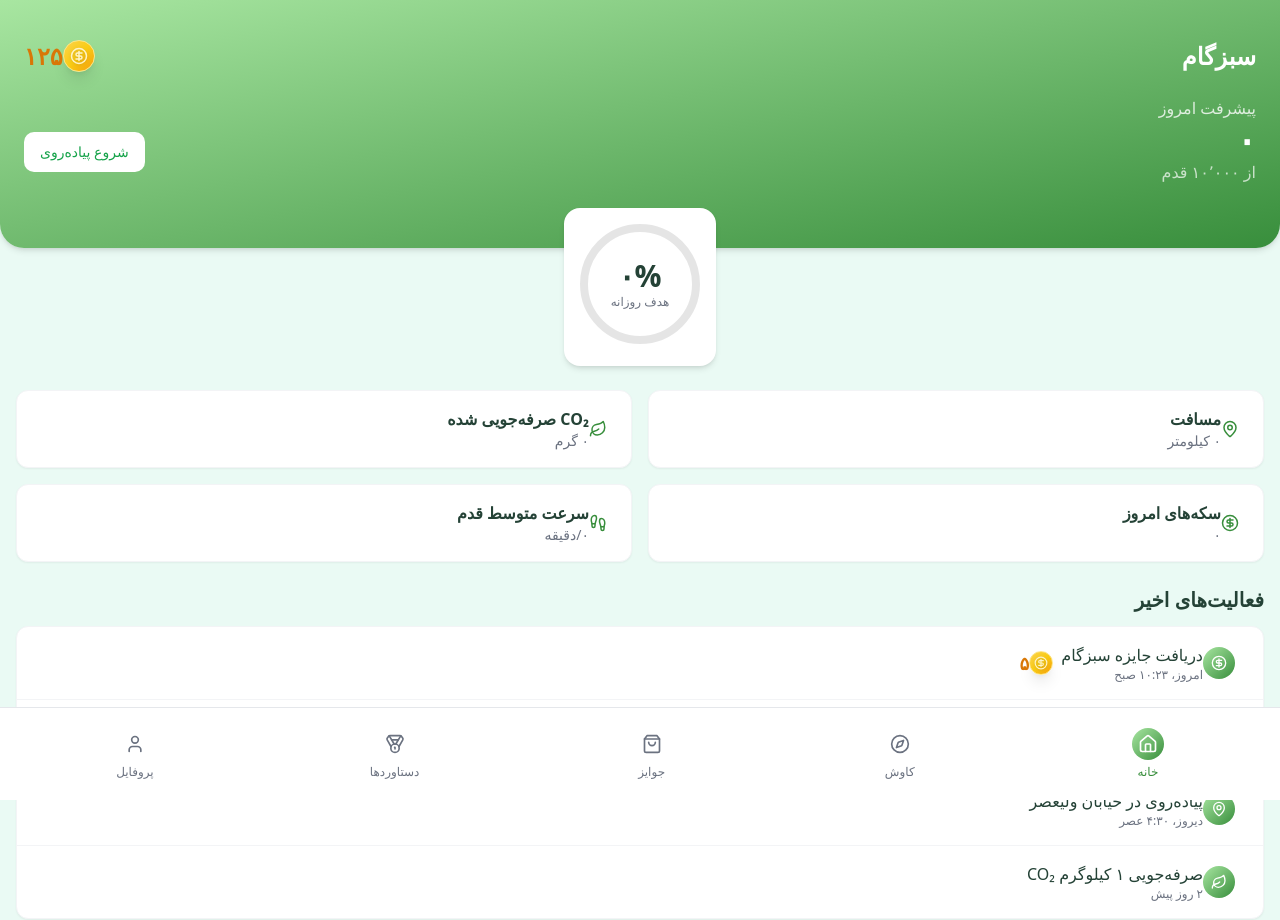
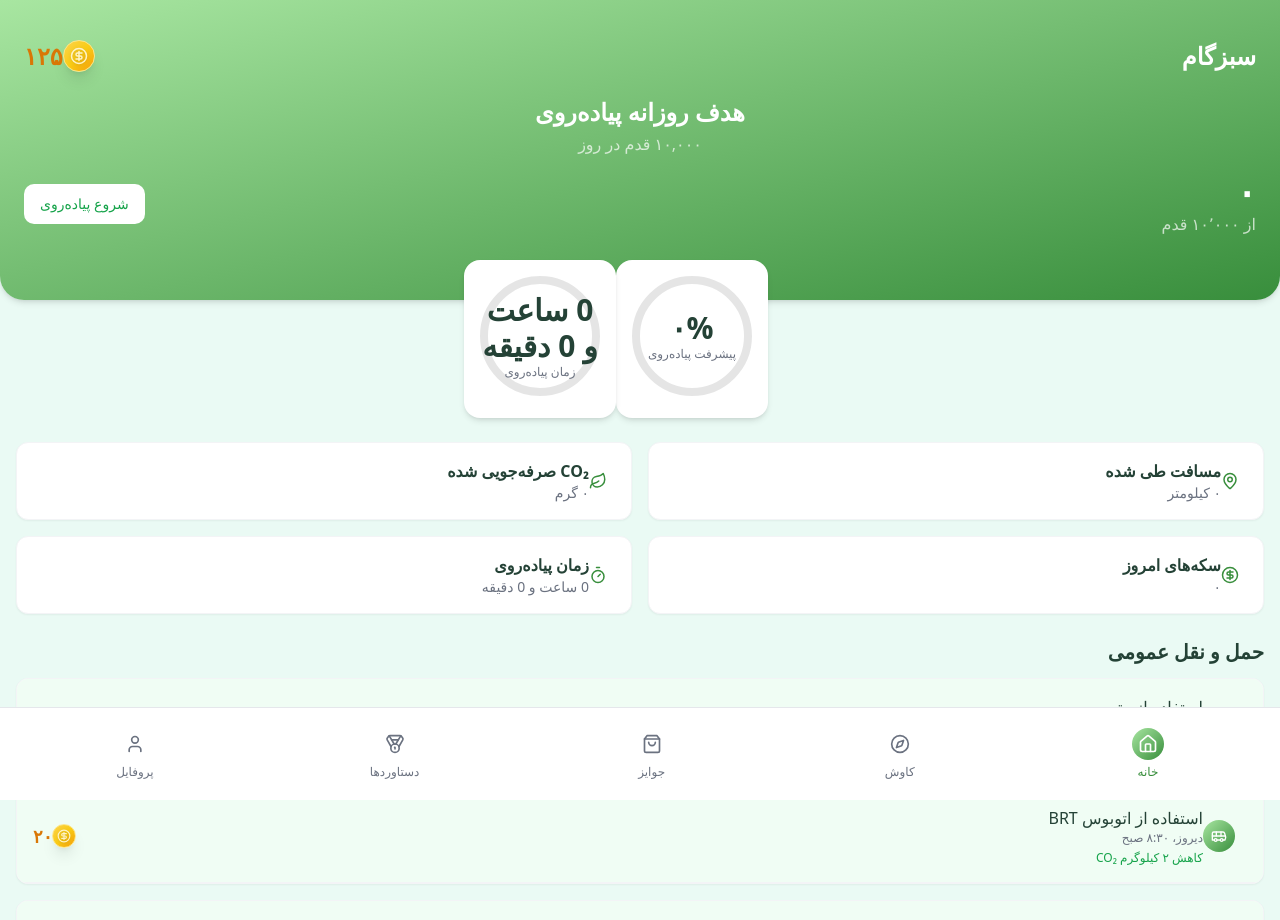
Before and after one commit to sotheso/SabzGam-main, a React (Vite) app: page / in a window 1280 px wide. Shown: the top 920 px of the page. Built offline with nearby package versions, Linux system fonts and the light colour scheme.

Commit message:
update HomeView

```diff
--- a/src/pages/ExplorePage.tsx
+++ b/src/pages/ExplorePage.tsx
@@ -51,6 +51,48 @@ export default function ExplorePage() {
               <EventCard key={index} event={event} />
             ))}
           </div>
+        </div>
+
+        {/* Metro Map */}
+        <div className="mb-6">
+          <h2 className="text-xl font-bold mb-3">نقشه مترو تهران</h2>
+          <Card className="p-4">
+            <div className="relative w-full h-[400px] rounded-lg overflow-hidden">
+              <img
+                src="/metro-map.jpg"
+                alt="نقشه مترو تهران"
+                className="w-full h-full object-cover"
+              />
+              <div className="absolute bottom-4 right-4 flex gap-2">
+                <Button size="sm" variant="secondary" className="bg-white/90 hover:bg-white">
+                  <MapPin size={16} className="ml-1" />
+                  نزدیک‌ترین ایستگاه
+                </Button>
+                <Button size="sm" variant="secondary" className="bg-white/90 hover:bg-white">
+                  <Navigation size={16} className="ml-1" />
+                  مسیریابی
+                </Button>
+              </div>
+            </div>
+            <div className="mt-4 grid grid-cols-2 gap-4">
+              <div className="bg-blue-50 p-3 rounded-lg">
+                <h3 className="font-bold text-blue-700 mb-2">خط ۱</h3>
+                <p className="text-sm text-blue-600">تجریش - کهریزک</p>
+              </div>
+              <div className="bg-red-50 p-3 rounded-lg">
+                <h3 className="font-bold text-red-700 mb-2">خط ۲</h3>
+                <p className="text-sm text-red-600">فرهنگسرا - صادقیه</p>
+              </div>
+              <div className="bg-green-50 p-3 rounded-lg">
+                <h3 className="font-bold text-green-700 mb-2">خط ۳</h3>
+                <p className="text-sm text-green-600">قائم - آزادگان</p>
+              </div>
+              <div className="bg-yellow-50 p-3 rounded-lg">
+                <h3 className="font-bold text-yellow-700 mb-2">خط ۴</h3>
+                <p className="text-sm text-yellow-600">بیمه - ارم سبز</p>
+              </div>
+            </div>
+          </Card>
         </div>
 
         {/* Popular Routes */}
--- a/src/pages/HomePage.tsx
+++ b/src/pages/HomePage.tsx
@@ -4,7 +4,7 @@ import { CoinDisplay } from "@/components/ui/CoinDisplay";
 import { ProgressRing } from "@/components/ui/ProgressRing";
 import { InfoCard } from "@/components/ui/InfoCard";
 import { Button } from "@/components/ui/button";
-import { CircleDollarSign, MapPin, Leaf, Footprints } from "lucide-react";
+import { CircleDollarSign, MapPin, Leaf, Footprints, Timer, Bus, Train, Bike } from "lucide-react";
 
 export default function HomePage() {
   const [steps, setSteps] = useState(0);
@@ -12,8 +12,9 @@ export default function HomePage() {
   const [coins, setCoins] = useState(125);
   const [isWalking, setIsWalking] = useState(false);
   const [walkInterval, setWalkInterval] = useState<NodeJS.Timeout | null>(null);
+  const [walkingTime, setWalkingTime] = useState(0);
+  const [publicTransportTime, setPublicTransportTime] = useState(0);
 
-  // Simulate walking
   const toggleWalking = () => {
     if (isWalking) {
       if (walkInterval) clearInterval(walkInterval);
@@ -22,19 +23,18 @@ export default function HomePage() {
       const interval = setInterval(() => {
         setSteps(prev => {
           const newSteps = prev + Math.floor(Math.random() * 20) + 10;
-          // Add coins for every 1000 steps
           if (Math.floor(newSteps / 1000) > Math.floor(prev / 1000)) {
-            setCoins(c => c + 1);
+            setCoins(c => c + 2);
           }
           return newSteps;
         });
+        setWalkingTime(prev => prev + 1);
       }, 1000);
       setWalkInterval(interval);
       setIsWalking(true);
     }
   };
 
-  // Cleanup interval on unmount
   useEffect(() => {
     return () => {
       if (walkInterval) clearInterval(walkInterval);
@@ -42,22 +42,26 @@ export default function HomePage() {
   }, [walkInterval]);
 
   const progressPercentage = Math.min(Math.round((steps / dailyGoal) * 100), 100);
+  const distanceKm = (steps * 0.8 / 1000).toFixed(2);
+  const co2Saved = (parseFloat(distanceKm) * 271).toFixed(0);
 
-  // Calculate distance walked (approx. 0.8m per step)
-  const distanceKm = (steps * 0.8 / 1000).toFixed(2);
-
-  // Calculate CO2 saved (approx. 271g per km not driven)
-  const co2Saved = (parseFloat(distanceKm) * 271).toFixed(0);
+  const formatWalkingTime = (seconds: number) => {
+    const hours = Math.floor(seconds / 3600);
+    const minutes = Math.floor((seconds % 3600) / 60);
+    return `${hours} ساعت و ${minutes} دقیقه`;
+  };
 
   return (
     <Layout>
-      {/* Header */}
       <div className="gradient-bg text-white p-6 pt-10 pb-16 rounded-b-3xl shadow-md">
         <div className="flex items-center justify-between mb-6">
           <h1 className="text-2xl font-bold">سبزگام</h1>
           <CoinDisplay amount={coins} animate={isWalking} />
         </div>
-        <p className="text-white/80">پیشرفت امروز</p>
+        <div className="text-center mb-4">
+          <h2 className="text-2xl font-bold mb-1">هدف روزانه پیاده‌روی</h2>
+          <p className="text-white/70">۱۰,۰۰۰ قدم در روز</p>
+        </div>
         <div className="flex justify-between items-center">
           <div>
             <h2 className="text-4xl font-bold">{steps.toLocaleString('fa-IR')}</h2>
@@ -72,22 +76,28 @@ export default function HomePage() {
         </div>
       </div>
 
-      {/* Progress Ring */}
       <div className="flex justify-center -mt-10 mb-6">
-        <div className="bg-white p-4 rounded-2xl shadow-md">
+        <div className="bg-white p-4 rounded-2xl shadow-md mr-12">
           <ProgressRing progress={progressPercentage} size={120}>
             <div className="text-center">
               <p className="text-3xl font-bold">{progressPercentage.toLocaleString('fa-IR')}%</p>
-              <p className="text-xs text-gray-500">هدف روزانه</p>
+              <p className="text-xs text-gray-500">پیشرفت پیاده‌روی</p>
+            </div>
+          </ProgressRing>
+        </div>
+        <div className="bg-white p-4 rounded-2xl shadow-md">
+          <ProgressRing progress={Math.min((walkingTime / 3600) * 100, 100)} size={120}>
+            <div className="text-center">
+              <p className="text-3xl font-bold">{formatWalkingTime(walkingTime)}</p>
+              <p className="text-xs text-gray-500">زمان پیاده‌روی</p>
             </div>
           </ProgressRing>
         </div>
       </div>
 
-      {/* Stats Grid */}
       <div className="px-4 grid grid-cols-2 gap-4 mb-6">
         <InfoCard
-          title="مسافت"
+          title="مسافت طی شده"
           value={`${parseFloat(distanceKm).toLocaleString('fa-IR')} کیلومتر`}
           icon={<MapPin size={18} />}
         />
@@ -98,17 +108,71 @@ export default function HomePage() {
         />
         <InfoCard
           title="سکه‌های امروز"
-          value={isWalking ? `+${Math.floor(steps / 1000).toLocaleString('fa-IR')}` : "۰"}
+          value={isWalking ? `+${Math.floor(steps / 1000 * 2).toLocaleString('fa-IR')}` : "۰"}
           icon={<CircleDollarSign size={18} />}
         />
         <InfoCard
-          title="سرعت متوسط قدم"
-          value={isWalking ? `${(Math.floor(Math.random() * 20) + 90).toLocaleString('fa-IR')}/دقیقه` : "۰/دقیقه"}
-          icon={<Footprints size={18} />}
+          title="زمان پیاده‌روی"
+          value={formatWalkingTime(walkingTime)}
+          icon={<Timer size={18} />}
         />
       </div>
 
-      {/* Recent Activity */}
+      {/* حمل و نقل عمومی */}
+      <div className="px-4 mb-8">
+        <h2 className="text-xl font-bold mb-3">حمل و نقل عمومی</h2>
+        <div className="grid grid-cols-1 gap-4">
+          <div className="bg-white rounded-xl shadow-sm border border-gray-100 overflow-hidden">
+            <div className="p-4 flex items-center border-b border-gray-100 bg-green-50">
+              <div className="w-8 h-8 rounded-full gradient-bg flex items-center justify-center text-white mr-3">
+                <Train size={16} />
+              </div>
+              <div className="flex-1">
+                <p className="font-medium">استفاده از مترو</p>
+                <p className="text-xs text-gray-500">امروز، ۹:۱۵ صبح</p>
+                <p className="text-xs text-green-600 mt-1">صرفه‌جویی ۴۵ دقیقه‌ای در زمان سفر</p>
+              </div>
+              <div className="ml-auto">
+                <CoinDisplay amount={25} size="sm" />
+              </div>
+            </div>
+          </div>
+
+          <div className="bg-white rounded-xl shadow-sm border border-gray-100 overflow-hidden">
+            <div className="p-4 flex items-center border-b border-gray-100 bg-green-50">
+              <div className="w-8 h-8 rounded-full gradient-bg flex items-center justify-center text-white mr-3">
+                <Bus size={16} />
+              </div>
+              <div className="flex-1">
+                <p className="font-medium">استفاده از اتوبوس BRT</p>
+                <p className="text-xs text-gray-500">دیروز، ۸:۳۰ صبح</p>
+                <p className="text-xs text-green-600 mt-1">کاهش ۲ کیلوگرم CO₂</p>
+              </div>
+              <div className="ml-auto">
+                <CoinDisplay amount={20} size="sm" />
+              </div>
+            </div>
+          </div>
+
+          <div className="bg-white rounded-xl shadow-sm border border-gray-100 overflow-hidden">
+            <div className="p-4 flex items-center border-b border-gray-100 bg-green-50">
+              <div className="w-8 h-8 rounded-full gradient-bg flex items-center justify-center text-white mr-3">
+                <Bike size={16} />
+              </div>
+              <div className="flex-1">
+                <p className="font-medium">استفاده از دوچرخه‌های اشتراکی</p>
+                <p className="text-xs text-gray-500">دیروز، ۵:۴۵ عصر</p>
+                <p className="text-xs text-green-600 mt-1">سفر ۳ کیلومتری با دوچرخه</p>
+              </div>
+              <div className="ml-auto">
+                <CoinDisplay amount={30} size="sm" />
+              </div>
+            </div>
+          </div>
+        </div>
+      </div>
+
+      {/* فعالیت‌های اخیر */}
       <div className="px-4 mb-8">
         <h2 className="text-xl font-bold mb-3">فعالیت‌های اخیر</h2>
         <div className="bg-white rounded-xl shadow-sm border border-gray-100 overflow-hidden">
@@ -139,25 +203,27 @@ export default function HomePage() {
 
 const activityItems = [
   {
-    icon: CircleDollarSign,
-    description: "دریافت جایزه سبزگام",
+    icon: Footprints,
+    description: "تکمیل ۱۰,۰۰۰ قدم",
     time: "امروز، ۱۰:۲۳ صبح",
-    coins: 5,
+    coins: 20,
   },
   {
-    icon: Footprints,
-    description: "تکمیل ۱۰,۰۰۰ قدم",
+    icon: Timer,
+    description: "پیاده‌روی به مدت ۱ ساعت",
     time: "دیروز، ۶:۱۲ عصر",
-    coins: 10,
+    coins: 15,
   },
   {
     icon: MapPin,
     description: "پیاده‌روی در خیابان ولیعصر",
     time: "دیروز، ۴:۳۰ عصر",
+    coins: 10,
   },
   {
     icon: Leaf,
     description: "صرفه‌جویی ۱ کیلوگرم CO₂",
     time: "۲ روز پیش",
+    coins: 5,
   },
 ];
```
Also changed, not shown: src/pages/ProfilePage.tsx (indentation only).
